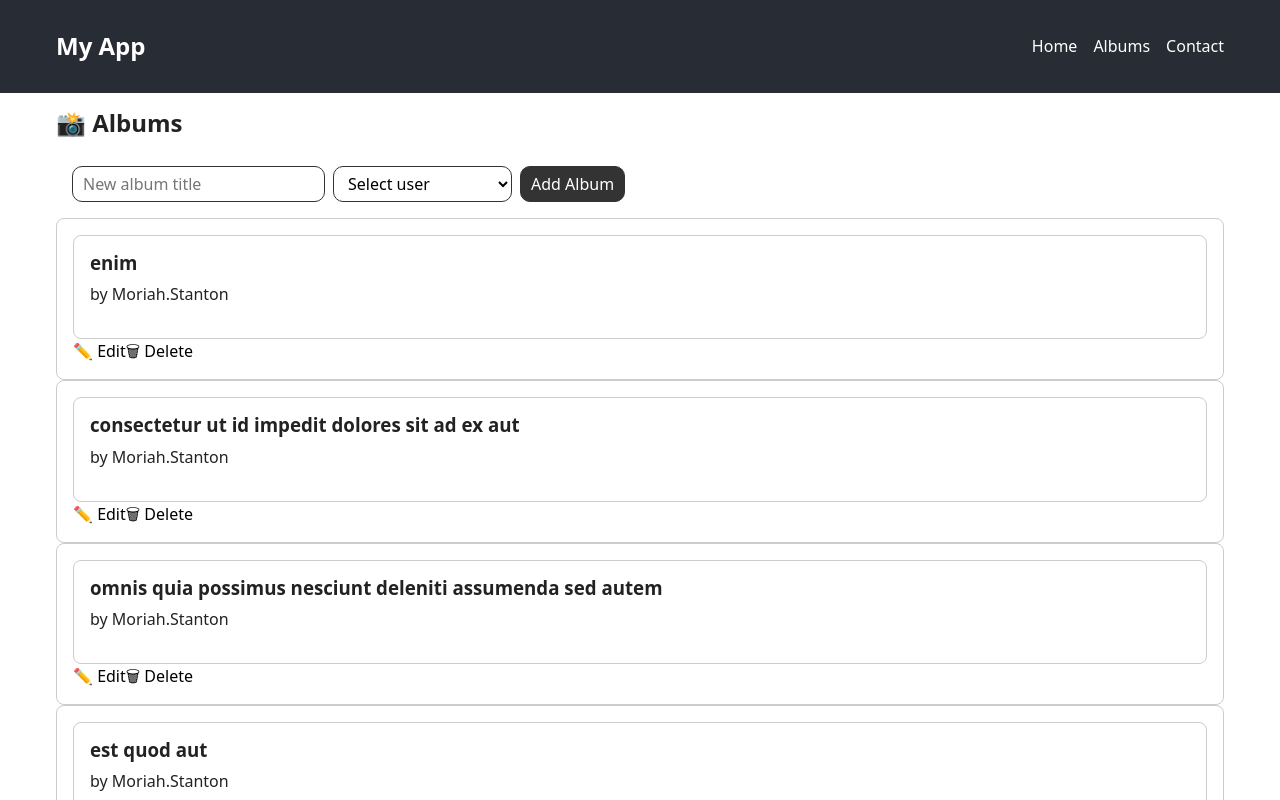
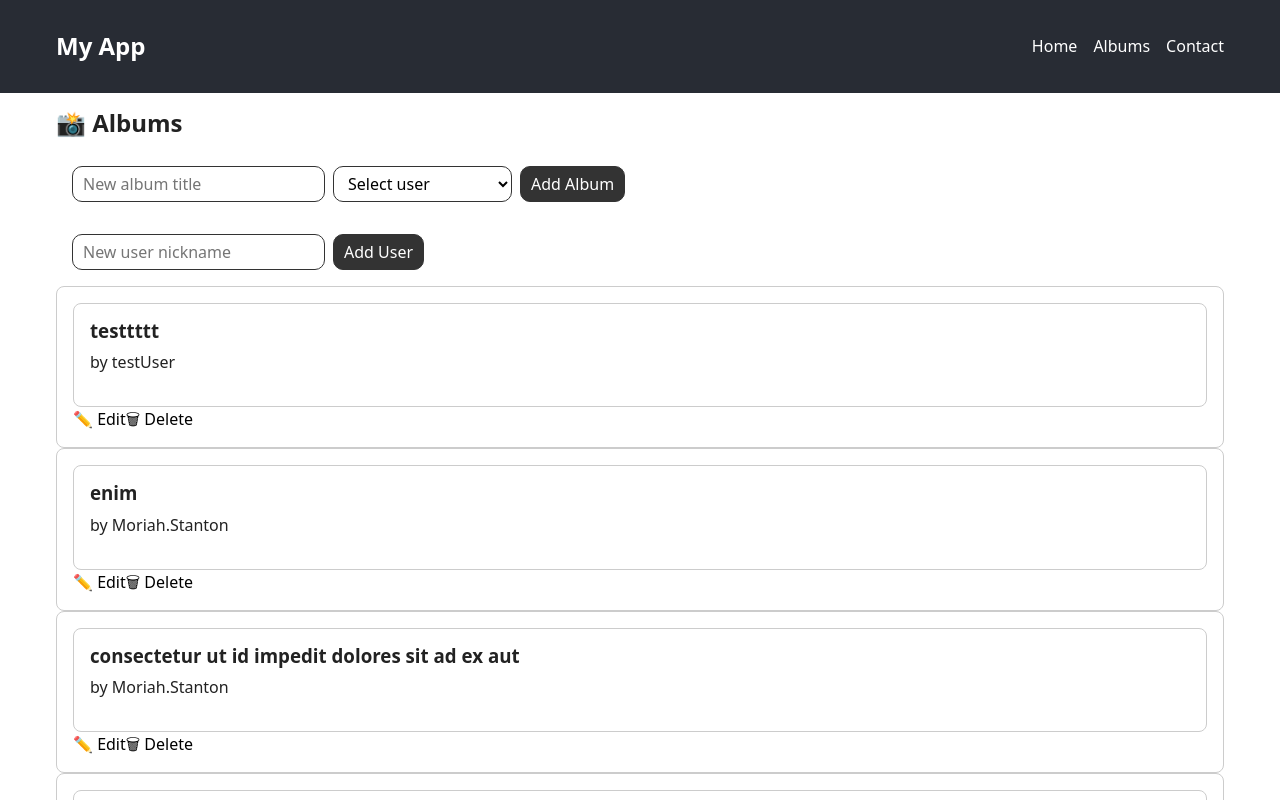
Before and after one commit to SerhiiDenysiuk23/test-project, a React (Vite) app: page /albums in a window 1280 px wide. Shown: the top 800 px of the page. Built offline with nearby package versions, Linux system fonts and the light colour scheme; data requests are answered from the project's data file.

Commit message:
Fix album mutations, added creating user

```diff
--- a/src/api/core.ts
+++ b/src/api/core.ts
@@ -17,7 +17,7 @@ export interface Photo {
 
 export type IdType = number | string;
 
-const BASE = 'http://localhost:8080';
+const BASE = 'http://localhost:3000';
 export const LIMIT = 11;
 
 const request = async (
@@ -37,6 +37,8 @@ const request = async (
   return await res.json();
 };
 
+//#region Fetch
+
 export const fetchAlbums = async (
   page: number
 ): Promise<{ data: Album[]; totalCount: number }> => {
@@ -53,12 +55,16 @@ export const fetchAlbums = async (
 };
 
 export const fetchUsers = async (): Promise<User[]> => {
-  return await request('/users', 'GET');
+  return (await request('/users', 'GET')).reverse();
 };
 
 export const fetchPhotosByAlbum = async (albumId: IdType): Promise<Photo[]> => {
   return await request(`/photos?albumId=${albumId}`, 'GET');
 };
+
+//#endregion
+
+//#region Create
 
 export const createAlbum = async (album: Album): Promise<Album> => {
   await new Promise((resolve) => {
@@ -67,6 +73,29 @@ export const createAlbum = async (album: Album): Promise<Album> => {
 
   return await request('/albums', 'POST', JSON.stringify(album));
 };
+
+export const createUser = async (user: User): Promise<User> => {
+  await new Promise((resolve) => {
+    setTimeout(resolve, 2000);
+  });
+
+  return await request('/users', 'POST', JSON.stringify(user));
+};
+
+export const createPhoto = async (
+  albumId: IdType,
+  title: string,
+  url: string,
+  thumbnailUrl: string
+): Promise<Photo> => {
+  return await request(
+    '/photos',
+    'POST',
+    JSON.stringify({ albumId, title, url, thumbnailUrl })
+  );
+};
+
+//#endregion
 
 export const updateAlbum = async (album: Album): Promise<Album> => {
   await new Promise((resolve) => {
@@ -83,16 +112,3 @@ export const deleteAlbum = async (album: Album): Promise<Album> => {
 
   return await request(`/albums/${album.id}`, 'DELETE');
 };
-
-export const createPhoto = async (
-  albumId: IdType,
-  title: string,
-  url: string,
-  thumbnailUrl: string
-): Promise<Photo> => {
-  return await request(
-    '/photos',
-    'POST',
-    JSON.stringify({ albumId, title, url, thumbnailUrl })
-  );
-};
--- /dev/null
+++ b/src/components/AddAlbumForm.tsx
@@ -0,0 +1,64 @@
+import { useEffect, useRef, type FormEvent } from 'react';
+import { useAddAlbum, useUpdateAlbum } from '../hooks/useAlbums';
+import type { Album, User } from '../api/core';
+
+interface Props {
+  users: User[];
+  editableAlbum: Album | null;
+  onCleanUpEditable: () => void;
+}
+
+export const AddAlbumForm = ({
+  users,
+  editableAlbum,
+  onCleanUpEditable,
+}: Props) => {
+  const titleRef = useRef<HTMLInputElement | null>(null);
+  const userRef = useRef<HTMLSelectElement | null>(null);
+  const editId = editableAlbum?.id;
+
+  const { mutate: updateAlbumMutation } = useUpdateAlbum();
+  const { isPending: isPendingAddAlbum, mutate: addAlbumMutate } =
+    useAddAlbum();
+
+  const handleAddSubmit = (e: FormEvent<HTMLFormElement>) => {
+    e.preventDefault();
+    const title = titleRef.current?.value || '';
+    const userId = userRef.current?.value || '';
+    if (!(title && userId)) return;
+
+    if (editId) {
+      updateAlbumMutation({ title, userId, id: editId });
+      onCleanUpEditable();
+    } else addAlbumMutate({ title, userId, id: crypto.randomUUID() });
+
+    if (titleRef.current) titleRef.current.value = '';
+    if (userRef.current) userRef.current.value = '';
+  };
+
+  useEffect(() => {
+    if (!(titleRef.current && userRef.current)) return;
+    titleRef.current.value = editableAlbum?.title ?? '';
+    userRef.current.value = editableAlbum?.userId.toString() ?? '';
+  }, [editableAlbum]);
+
+  return (
+    <form onSubmit={handleAddSubmit} className="album-form">
+      <input ref={titleRef} placeholder="New album title" />
+      <select ref={userRef} defaultValue="">
+        <option value="" disabled>
+          Select user
+        </option>
+        {!!users &&
+          users.map((u) => (
+            <option key={u.id} value={u.id}>
+              {u.username}
+            </option>
+          ))}
+      </select>
+      <button type="submit" disabled={isPendingAddAlbum}>
+        {editId ? 'Update Album' : 'Add Album'}
+      </button>
+    </form>
+  );
+};
--- /dev/null
+++ b/src/components/AddUserForm.tsx
@@ -0,0 +1,28 @@
+import { useRef, type FormEvent } from 'react';
+import { useAddUser } from '../hooks/useUsers';
+
+export const AddUserForm = () => {
+  const usernameRef = useRef<HTMLInputElement | null>(null);
+
+  const { isPending: isPendingAddAlbum, mutate: addUserMutate } = useAddUser();
+
+  const handleAddSubmit = (e: FormEvent<HTMLFormElement>) => {
+    e.preventDefault();
+    const username = usernameRef.current?.value || '';
+    if (!username) return;
+    addUserMutate({ id: crypto.randomUUID(), username });
+    if (usernameRef.current) usernameRef.current.value = '';
+  };
+
+  return (
+    <form onSubmit={handleAddSubmit} className="album-form">
+      <input ref={usernameRef} placeholder="New user nickname" />
+      <button type="submit" disabled={isPendingAddAlbum}>
+        {
+          // eslint-disable-next-line no-constant-condition
+          false ? 'Update Album' : 'Add User'
+        }
+      </button>
+    </form>
+  );
+};
--- a/src/components/AlbumsPage.tsx
+++ b/src/components/AlbumsPage.tsx
@@ -1,59 +1,26 @@
-import { useRef, useState, type FormEvent } from 'react';
 import { AlbumCard } from './AlbumCard';
 import { Pagination } from './Pagination';
 import { useGetUsers } from '../hooks/useUsers';
-import {
-  useAddAlbum,
-  useDeleteAlbum,
-  useGetAlbums,
-  useUpdateAlbum,
-} from '../hooks/useAlbums';
+import { useDeleteAlbum, useGetAlbums } from '../hooks/useAlbums';
 import { LIMIT, type Album, type User } from '../api/core';
 import { useSearchParams } from 'react-router-dom';
+import { AddAlbumForm } from './AddAlbumForm';
+import { useState } from 'react';
+import { AddUserForm } from './AddUserForm';
 
 const findUsername = (userId: string | number, users?: User[]) => {
   return users?.find((u) => u.id == userId)?.username || 'Unknown';
 };
 
 export const AlbumsPage = () => {
-  const titleRef = useRef<HTMLInputElement | null>(null);
-  const userRef = useRef<HTMLSelectElement | null>(null);
-  const [editId, setEditId] = useState<string | number | null>(null);
   const [searchParams] = useSearchParams();
   const page = parseInt(searchParams.get('page') ?? '1');
 
   const { data: users } = useGetUsers();
   const { data: albumsData, isLoading, isError } = useGetAlbums(page);
-  const { isPending: isPendingAddAlbum, mutate: addAlbumMutate } =
-    useAddAlbum();
+  const [editableAlbum, setEditableAlbum] = useState<Album | null>(null);
+
   const { mutate: deleteAlbumMutate } = useDeleteAlbum();
-  const { mutate: updateAlbumMutation } = useUpdateAlbum();
-
-  const handleAddSubmit = (e: FormEvent<HTMLFormElement>) => {
-    e.preventDefault();
-    const title = titleRef.current?.value || '';
-    const userId = userRef.current?.value || '';
-    if (!(title && userId)) return;
-
-    if (editId) {
-      updateAlbumMutation({ title, userId, id: editId });
-      setEditId(null);
-    } else addAlbumMutate({ title, userId, id: crypto.randomUUID() });
-
-    if (titleRef.current) titleRef.current.value = '';
-    if (userRef.current) userRef.current.value = '';
-  };
-
-  const handleDeleteAlbum = (album: Album) => {
-    if (!confirm(`Delete album "${album.title}"?`)) return;
-    deleteAlbumMutate(album);
-  };
-
-  const handleUpdateAlbum = (album: Album) => {
-    setEditId(album.id);
-    if (titleRef.current) titleRef.current.value = album.title;
-    if (userRef.current) userRef.current.value = album.userId.toString();
-  };
 
   if (isLoading) {
     return <div className="loader" />;
@@ -62,27 +29,26 @@ export const AlbumsPage = () => {
     return <p>❌ Error loading albums</p>;
   }
 
+  const handleDeleteAlbum = (album: Album) => {
+    if (!confirm(`Delete album "${album.title}"?`)) return;
+    deleteAlbumMutate(album);
+  };
+
+  const handleCleanUpEditable = () => {
+    setEditableAlbum(null);
+  };
+
   return (
     <section className="container">
       <h2>📸 Albums</h2>
 
-      <form onSubmit={handleAddSubmit} className="album-form">
-        <input ref={titleRef} placeholder="New album title" />
-        <select ref={userRef} defaultValue="">
-          <option value="" disabled>
-            Select user
-          </option>
-          {!!users &&
-            users.map((u) => (
-              <option key={u.id} value={u.id}>
-                {u.username}
-              </option>
-            ))}
-        </select>
-        <button type="submit" disabled={isPendingAddAlbum}>
-          {editId ? 'Update Album' : 'Add Album'}
-        </button>
-      </form>
+      <AddAlbumForm
+        users={users ?? []}
+        editableAlbum={editableAlbum}
+        onCleanUpEditable={handleCleanUpEditable}
+      />
+
+      <AddUserForm />
 
       <div className="album-list">
         {!!albumsData &&
@@ -92,7 +58,7 @@ export const AlbumsPage = () => {
               album={album}
               username={findUsername(album.userId, users)}
               onDelete={handleDeleteAlbum}
-              onEdit={handleUpdateAlbum}
+              onEdit={setEditableAlbum}
             />
           ))}
       </div>
--- a/src/hooks/useAlbums.ts
+++ b/src/hooks/useAlbums.ts
@@ -65,14 +65,15 @@ export const useUpdateAlbum = () => {
       await queryClient.cancelQueries({
         queryKey: key,
       });
-
-      queryClient.setQueryData<{ data: Album[]; totalCount: number }>(
-        key,
+      queryClient.setQueriesData<{ data: Album[]; totalCount: number }>(
+        { queryKey: key },
         (prev) =>
           prev
             ? {
                 ...prev,
-                data: prev.data.map((x) => (x.id === album.id ? album : x)),
+                data: prev.data.map((x) => {
+                  return x.id == album.id ? album : x;
+                }),
               }
             : undefined
       );
@@ -98,8 +99,8 @@ export const useDeleteAlbum = () => {
         queryKey: key,
       });
 
-      queryClient.setQueryData<{ data: Album[]; totalCount: number }>(
-        key,
+      queryClient.setQueriesData<{ data: Album[]; totalCount: number }>(
+        { queryKey: key },
         (prev) =>
           prev
             ? {
--- a/src/hooks/useUsers.ts
+++ b/src/hooks/useUsers.ts
@@ -1,10 +1,39 @@
-import { useQuery } from '@tanstack/react-query';
-import { fetchUsers } from '../api/core';
+import { useMutation, useQuery, useQueryClient } from '@tanstack/react-query';
+import { createUser, fetchUsers, type User } from '../api/core';
+
+const USERS_KEY = 'users';
+const LIST_KEY = 'list';
 
 export const useGetUsers = () => {
   const query = useQuery({
-    queryKey: ['users', 'list'],
+    queryKey: [USERS_KEY, LIST_KEY],
     queryFn: () => fetchUsers(),
   });
   return { ...query };
 };
+
+export const useAddUser = () => {
+  const queryClient = useQueryClient();
+
+  const key = [USERS_KEY, LIST_KEY];
+
+  const mutation = useMutation({
+    mutationKey: key,
+    mutationFn: (user: User) => createUser(user),
+    onMutate: async (album) => {
+      await queryClient.cancelQueries({
+        queryKey: key,
+      });
+
+      queryClient.setQueryData<User[]>(key, (prev) =>
+        prev ? [album, ...prev] : undefined
+      );
+    },
+    onSettled: () => {
+      if (queryClient.isMutating({ mutationKey: key }) !== 1) return;
+      queryClient.invalidateQueries({ queryKey: key });
+    },
+  });
+
+  return mutation;
+};
```
Also changed, not shown: db.json.
